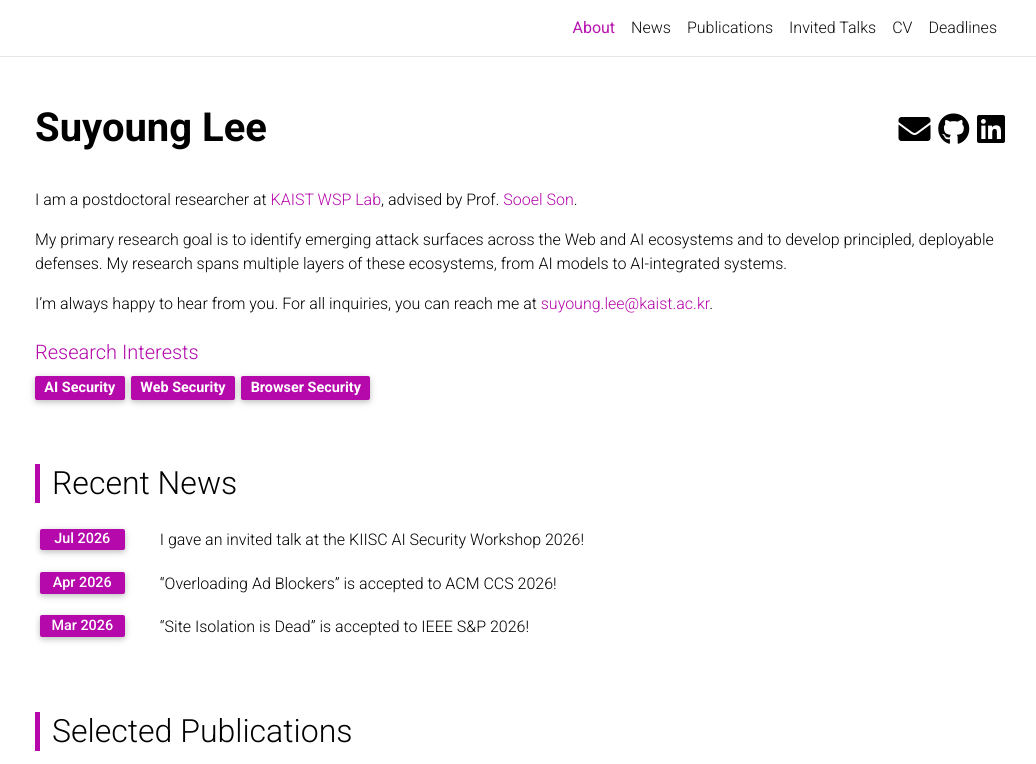
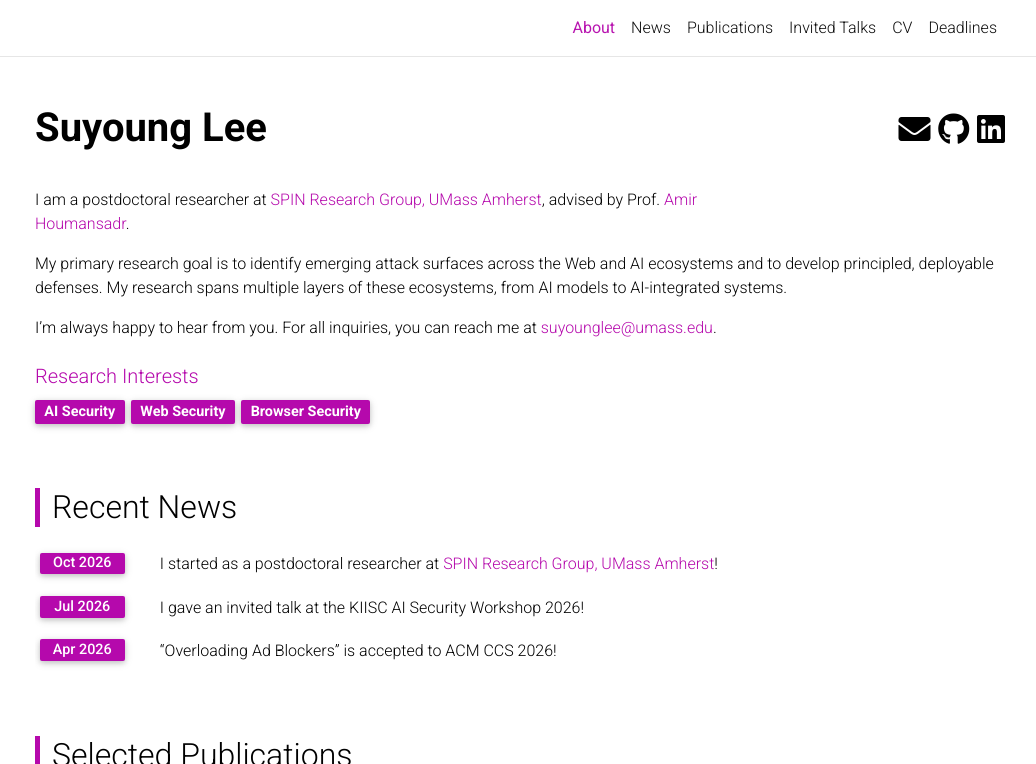
Before and after one commit to leeswimming/leeswimming.github.io, a Jekyll site: the page built from _pages/about.md, in a window 1280 px wide and 900 px high, cut to the strip 0-764 px from the top of the window. Shown: the whole strip, without its empty margins (120-1156 px from the left). Built offline with Jekyll 4.4.1, drawn with Linux system fonts in a browser that asks for light colours; comment, search, counter and statistics services are not loaded; a style sheet for code colours, icons or effects is not loaded.

Commit message:
Update my affiliation

```diff
--- a/_config.yml
+++ b/_config.yml
@@ -6,9 +6,9 @@
 first_name: Suyoung
 middle_name:
 last_name: Lee
-email: suyoung.lee@kaist.ac.kr
+email: suyounglee@umass.edu
 description: > # the ">" symbol means to ignore newlines until "footer_text:"
-  Suyoung Lee / 이수영. Postdoctoral researcher @KAIST WSP Lab. AI security, web security, and browser security research.
+  Suyoung Lee / 이수영. Postdoctoral researcher @UMass Amherst. AI security, web security, and browser security research.
 footer_text: >
   Powered by <a href="https://jekyllrb.com/" target="_blank">Jekyll</a> with <a href="https://github.com/alshedivat/al-folio">al-folio</a> theme.
   Hosted by <a href="https://pages.github.com/" target="_blank">GitHub Pages</a>.
--- a/_pages/about.md
+++ b/_pages/about.md
@@ -16,8 +16,8 @@
 ---
 
 I am a postdoctoral researcher at
-[KAIST WSP Lab](https://wsp-lab.github.io/), advised by
-Prof. [Sooel Son](https://sites.google.com/site/ssonkaist/).
+[SPIN Research Group, UMass Amherst](https://people.cs.umass.edu/~amir/Research.html),
+advised by Prof. [Amir Houmansadr](https://people.cs.umass.edu/~amir/index.html).
 
 My primary research goal is to identify emerging attack surfaces across the Web
 and AI ecosystems and to develop principled, deployable defenses. My research
@@ -25,7 +25,7 @@
 systems.
 
 I'm always happy to hear from you. For all inquiries, you can reach me at
-[suyoung.lee@kaist.ac.kr](mailto:suyoung.lee@kaist.ac.kr).
+[suyounglee@umass.edu](mailto:suyounglee@umass.edu).
 
 <h5 class="interest-heading">Research Interests</h5>
 
```
Also changed, not shown: _data/cv.yml (+5 -5 lines), _news/2026_10_postdoc.md (added, +8 -0 lines).
